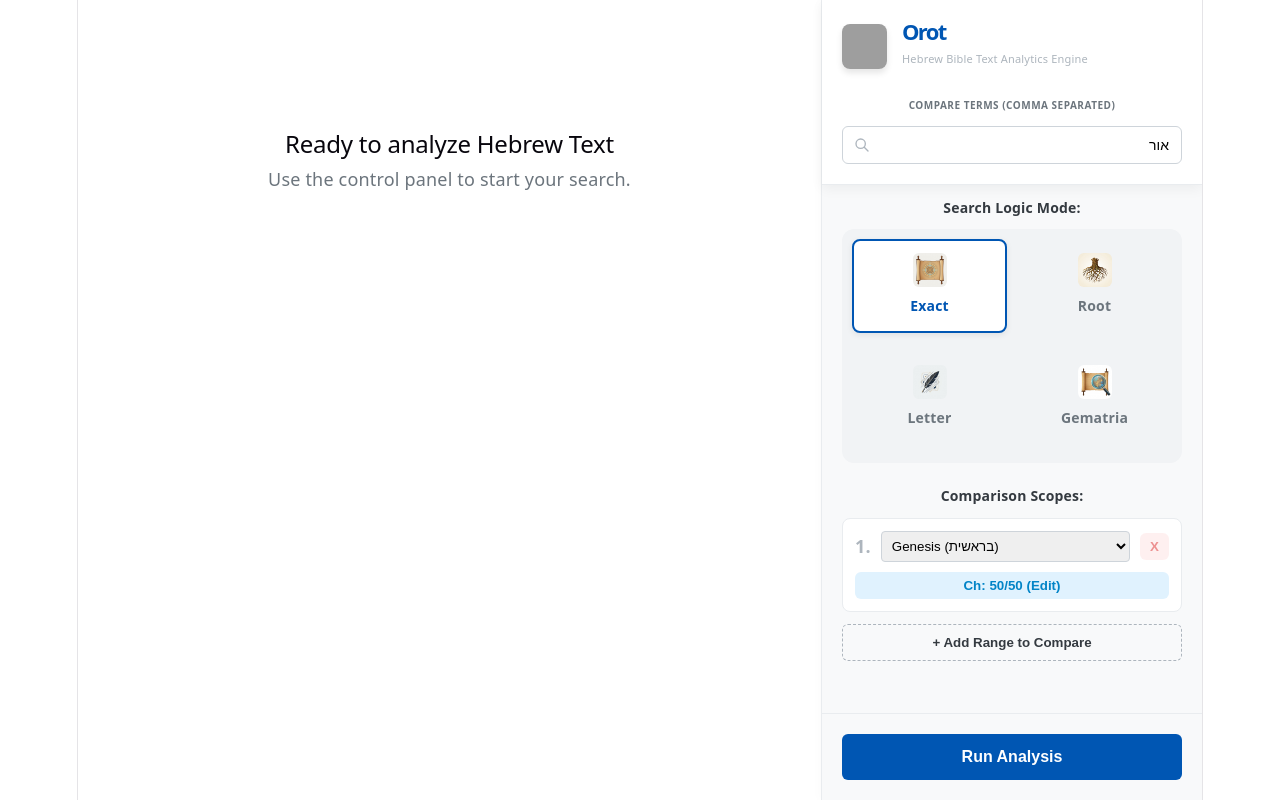
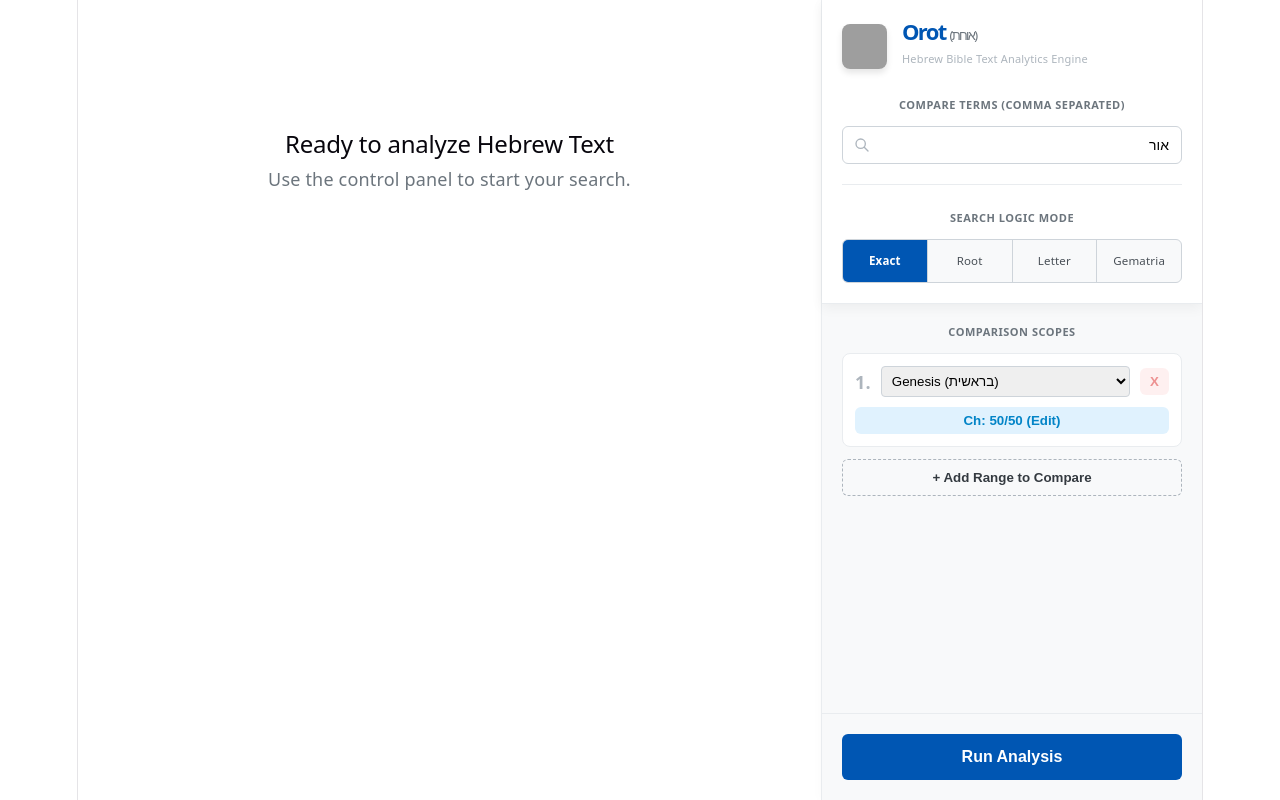
Before and after one commit to samoha-m/orot-analytics, a React (Vite) app: page / in a window 1280 px wide. Built offline with nearby package versions, Linux system fonts and the light colour scheme; grey boxes are pictures that could not be loaded.

Commit message:
Update sidebar with unified sticky control deck and modern search UI

```diff
--- a/src/App.jsx
+++ b/src/App.jsx
@@ -2,11 +2,6 @@ import { useState, useEffect, useRef } from 'react';
 import { BarChart, Bar, XAxis, YAxis, Tooltip, CartesianGrid, Legend, LabelList, ResponsiveContainer } from 'recharts';
 import logoIcon from './assets/OROT_ICON.jpg';
 import './App.css';
-
-import exactIcon from './assets/Exact_Phrase.jpg';
-import rootIcon from './assets/Shoresh.jpg';
-import letterIcon from './assets/Substring.jpg';
-import gematriaIcon from './assets/Reverse_Gematria.jpg';
 
 const booksList = [
   { id: '01', name: 'Genesis', he: 'בראשית', maxCh: 50 }, { id: '02', name: 'Exodus', he: 'שמות', maxCh: 40 },
@@ -177,6 +172,17 @@ function App() {
 
   const minComfortableWidth = 100 + (renderChartData.length * activeTerms.length * 40);
 
+  // Micro-Typography styling object for section labels
+  const sectionLabelStyle = {
+    display: 'block',
+    fontSize: '11px',
+    textTransform: 'uppercase',
+    letterSpacing: '0.5px',
+    color: '#6c757d',
+    fontWeight: 'bold',
+    marginBottom: '8px'
+  };
+
   return (
     <div className="app-layout">
 
@@ -285,10 +291,10 @@ function App() {
           backgroundColor: '#ffffff',
           padding: '20px',
           borderBottom: '1px solid #e9ecef',
-          boxShadow: '0 4px 12px rgba(0,0,0,0.05)' // Subtle elevation shadow
+          boxShadow: '0 4px 12px rgba(0,0,0,0.05)'
         }}>
 
-          {/* Logo Header */}
+          {/* 1. Logo Header */}
           <div style={{ display: 'flex', alignItems: 'center', textAlign: 'left', marginBottom: '20px' }}>
             <img
               src={logoIcon}
@@ -297,7 +303,7 @@ function App() {
             />
             <div>
               <h1 style={{ margin: 0, fontSize: '22px', fontWeight: 'bold', lineHeight: '1', color: '#0056b3' }}>
-                Orot <span style={{fontSize: '13px', fontWeight: 'normal', color: '#6c757d'}}></span>
+                Orot <span style={{fontSize: '13px', fontWeight: 'normal', color: '#6c757d'}}>(אורות)</span>
               </h1>
               <p style={{ margin: '4px 0 0 0', fontSize: '11px', color: '#adb5bd' }}>
                 Hebrew Bible Text Analytics Engine
@@ -306,25 +312,14 @@ function App() {
             <button className="mobile-close" onClick={() => setShowMobilePanel(false)} style={{ marginLeft: 'auto' }}>✖</button>
           </div>
 
-          {/* Search Input Bar */}
+          {/* 2. Search Input Bar */}
           <div style={{ display: 'flex', flexDirection: 'column' }}>
-            <label style={{
-              fontSize: '10px',
-              textTransform: 'uppercase',
-              letterSpacing: '0.5px',
-              color: '#6c757d',
-              fontWeight: 'bold',
-              marginBottom: '8px'
-            }}>
-              Compare Terms (comma separated)
-            </label>
+            <label style={sectionLabelStyle}>Compare Terms (comma separated)</label>
 
             <div style={{ position: 'relative', display: 'flex', alignItems: 'center' }}>
-              {/* SVG Magnifying Glass Icon embedded inside the input */}
               <svg style={{ position: 'absolute', left: '12px', width: '16px', height: '16px', color: '#adb5bd' }} fill="none" stroke="currentColor" viewBox="0 0 24 24" xmlns="http://www.w3.org/2000/svg">
                 <path strokeLinecap="round" strokeLinejoin="round" strokeWidth="2" d="M21 21l-6-6m2-5a7 7 0 11-14 0 7 7 0 0114 0z"></path>
               </svg>
-
               <input
                 value={searchTerm}
                 onChange={(e) => setSearchTerm(e.target.value)}
@@ -333,7 +328,7 @@ function App() {
                 className="search-input"
                 style={{
                   width: '100%',
-                  padding: '10px 12px 10px 35px', /* Extra padding on left for the icon */
+                  padding: '10px 12px 10px 35px',
                   borderRadius: '6px',
                   border: '1px solid #ced4da',
                   fontSize: '14px',
@@ -351,41 +346,61 @@ function App() {
               />
             </div>
           </div>
-        </div>
-        {/* --- END STICKY DECK --- */}
 
-        {/* Scrollable Content Area */}
-        <div className="sidebar-content" style={{ padding: '20px', paddingTop: '10px' }}>
+          {/* Faint Divider */}
+          <hr style={{ border: 'none', borderTop: '1px solid #e9ecef', margin: '20px 0' }} />
 
-          {/* THE REDUNDANT SEARCH BAR WAS REMOVED FROM HERE */}
+          {/* 3. Search Logic Mode (Sleek Text-Only Buttons) */}
+          <div style={{ display: 'flex', flexDirection: 'column' }}>
+            <label style={sectionLabelStyle}>Search Logic Mode</label>
 
-          <div className="input-group">
-            <label>Search Logic Mode:</label>
-            <div className="segmented-control">
+            <div style={{ display: 'flex', borderRadius: '6px', border: '1px solid #ced4da', overflow: 'hidden', backgroundColor: '#f8f9fa' }}>
               {[
-                { val: 'exact', lbl: 'Exact', img: exactIcon, desc: 'Matches the exact word or multi-word phrase precisely as typed.' },
-                { val: 'root', lbl: 'Root', img: rootIcon, desc: 'Finds all occurrences derived from the same linguistic base root.' },
-                { val: 'letter', lbl: 'Letter', img: letterIcon, desc: 'Counts every occurrence of specific characters or partial strings.' },
-                { val: 'gematria', lbl: 'Gematria', img: gematriaIcon, desc: 'Finds words whose numerical value matches your input number.' }
-              ].map(m => (
-                <label key={m.val} className={`segment-btn ${searchMode === m.val ? 'active' : ''}`}>
+                { val: 'exact', lbl: 'Exact', desc: 'Matches the exact phrase.' },
+                { val: 'root', lbl: 'Root', desc: 'Finds base linguistic root.' },
+                { val: 'letter', lbl: 'Letter', desc: 'Counts specific characters.' },
+                { val: 'gematria', lbl: 'Gematria', desc: 'Matches numerical value.' }
+              ].map((m, index) => (
+                <label
+                  key={m.val}
+                  style={{
+                    flex: 1,
+                    textAlign: 'center',
+                    padding: '8px 4px',
+                    margin: 0,
+                    cursor: 'pointer',
+                    fontSize: '11.5px',
+                    borderRight: index !== 3 ? '1px solid #ced4da' : 'none',
+                    backgroundColor: searchMode === m.val ? '#0056b3' : 'transparent',
+                    color: searchMode === m.val ? '#ffffff' : '#495057',
+                    fontWeight: searchMode === m.val ? 'bold' : 'normal',
+                    transition: 'background-color 0.2s, color 0.2s'
+                  }}
+                  title={m.desc} // Native browser tooltip replaces custom CSS tooltip for clean UX
+                >
                   <input
                     type="radio"
                     name="searchMode"
                     value={m.val}
                     checked={searchMode === m.val}
                     onChange={(e) => setSearchMode(e.target.value)}
+                    style={{ display: 'none' }}
                   />
-                  <img src={m.img} alt={`${m.lbl} icon`} className="mode-icon" />
                   <span>{m.lbl}</span>
-                  <div className="mode-tooltip">{m.desc}</div>
                 </label>
               ))}
             </div>
           </div>
 
+        </div>
+        {/* --- END STICKY DECK --- */}
+
+        {/* --- SCROLLABLE CONTENT AREA --- */}
+        <div className="sidebar-content" style={{ padding: '20px', paddingTop: '15px' }}>
+
           <div className="input-group">
-            <label>Comparison Scopes:</label>
+            <label style={sectionLabelStyle}>Comparison Scopes</label>
+
             {ranges.map((range, index) => {
               const book = booksList.find(b => b.id === range.bookId);
               return (
```
